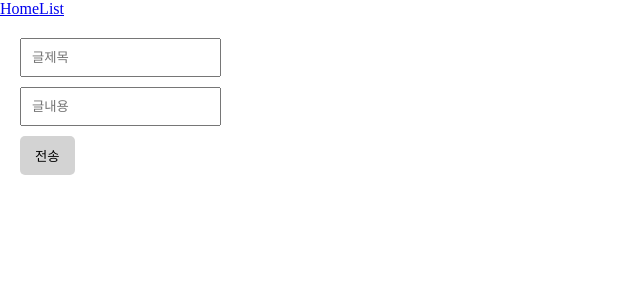
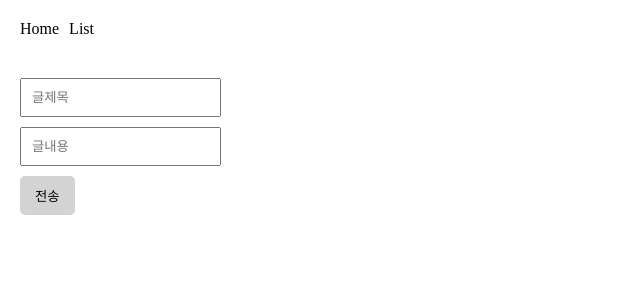
Before and after one commit to kdc9050/codingAppleNextJs, a Next.js app: page /write in a window 1280 px wide. Shown: the top 300 px of the page, without its empty margins (0-640 px from the left). Built offline with nearby package versions, Linux system fonts and the light colour scheme.

Commit message:
2-8 완료

```diff
--- a/app/globals.css
+++ b/app/globals.css
@@ -43,3 +43,23 @@ button {
   border: none;
   border-radius: 5px;
 }
+
+a {
+  text-decoration: none;
+  color: black;
+}
+
+.navbar {
+  background: white;
+  padding: 20px;
+}
+
+.navbar a {
+  margin-right: 10px;
+  text-decoration: none;
+  color: black;
+}
+
+.logo {
+  font-weight: bold;
+}
```
Also changed, not shown: app/list/page.js (+4 -4 lines).
